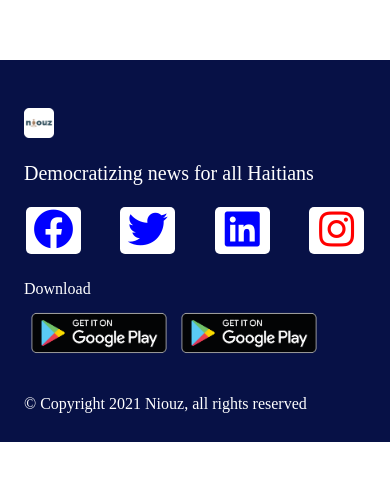
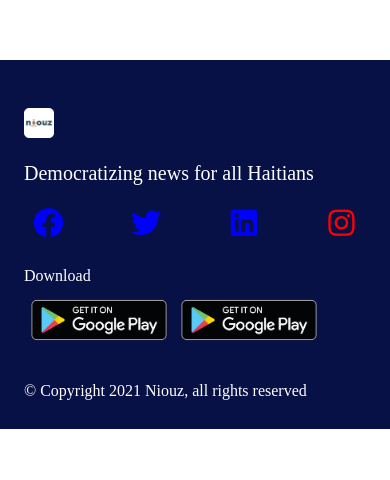
Before and after one commit to Niouz/testinglandingpage, a Next.js app: page / in a window 390 px wide. Shown: the part 330-810 px from the top of the page. Built offline with nearby package versions, Linux system fonts and the light colour scheme.

Commit message:
Add files via upload

```diff
--- a/styles/Footer.module.css
+++ b/styles/Footer.module.css
@@ -32,15 +32,15 @@
     }
     .media a {
         text-align: center;
-        font-size: 40px;
-        background-color: #fff;
+        font-size: 30px;
+        /* background-color: #fff; */
         margin: 2px;
         border-radius: 5px;
         cursor: pointer;
     }
 
     .media a i {
-        width: 55px;
+        width: 45px;
     }
 
     .media a { color: blue; }
@@ -53,11 +53,6 @@
         padding: 0.5rem 0rem;
         display: flex;
         flex-direction: column;
-        /* justify-content: center; */
-        /* margin: 0;
-        padding: 0;
-        display: flex;
-        justify-content: flex-start; */
     }
 
     .download div {
@@ -70,7 +65,6 @@
     }
 
     .copyright {
-        /* font-size: 15px; */
         margin-top: 15px;
         margin-bottom: -35px;
     }
```
